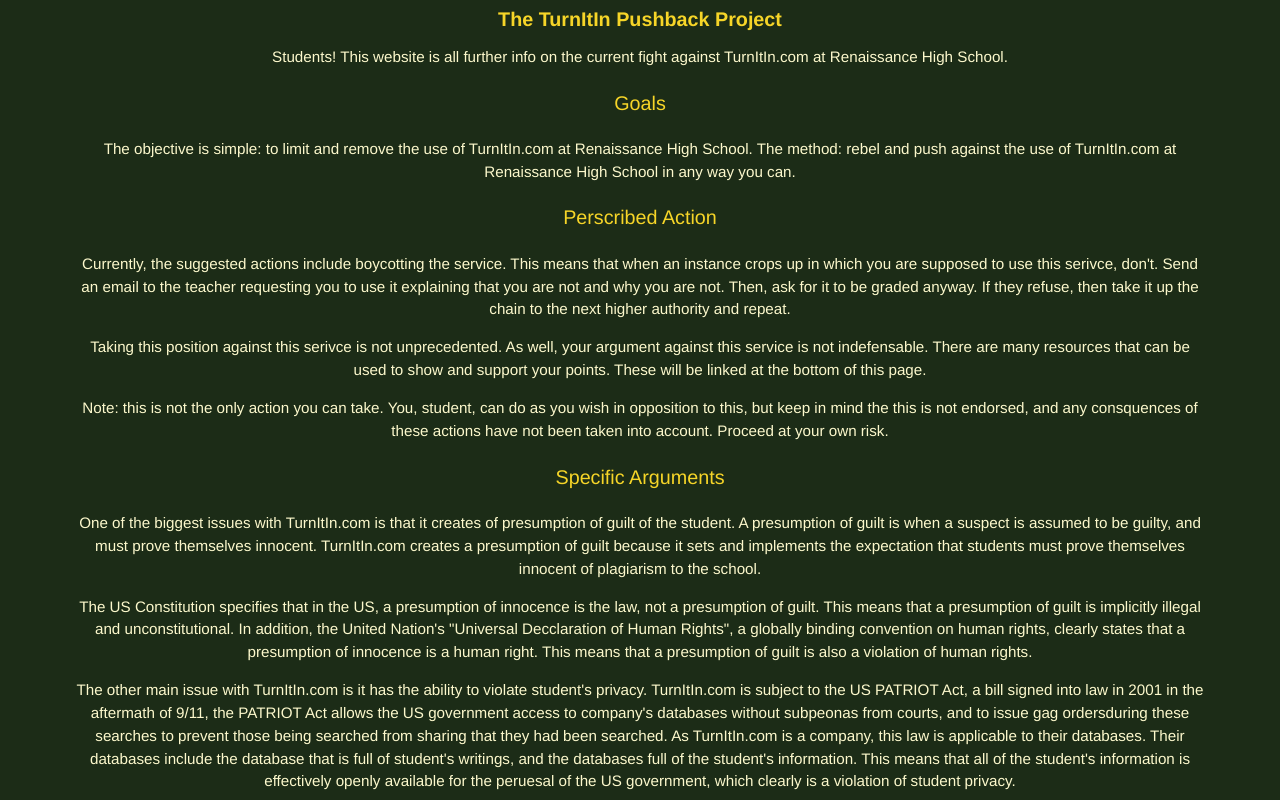
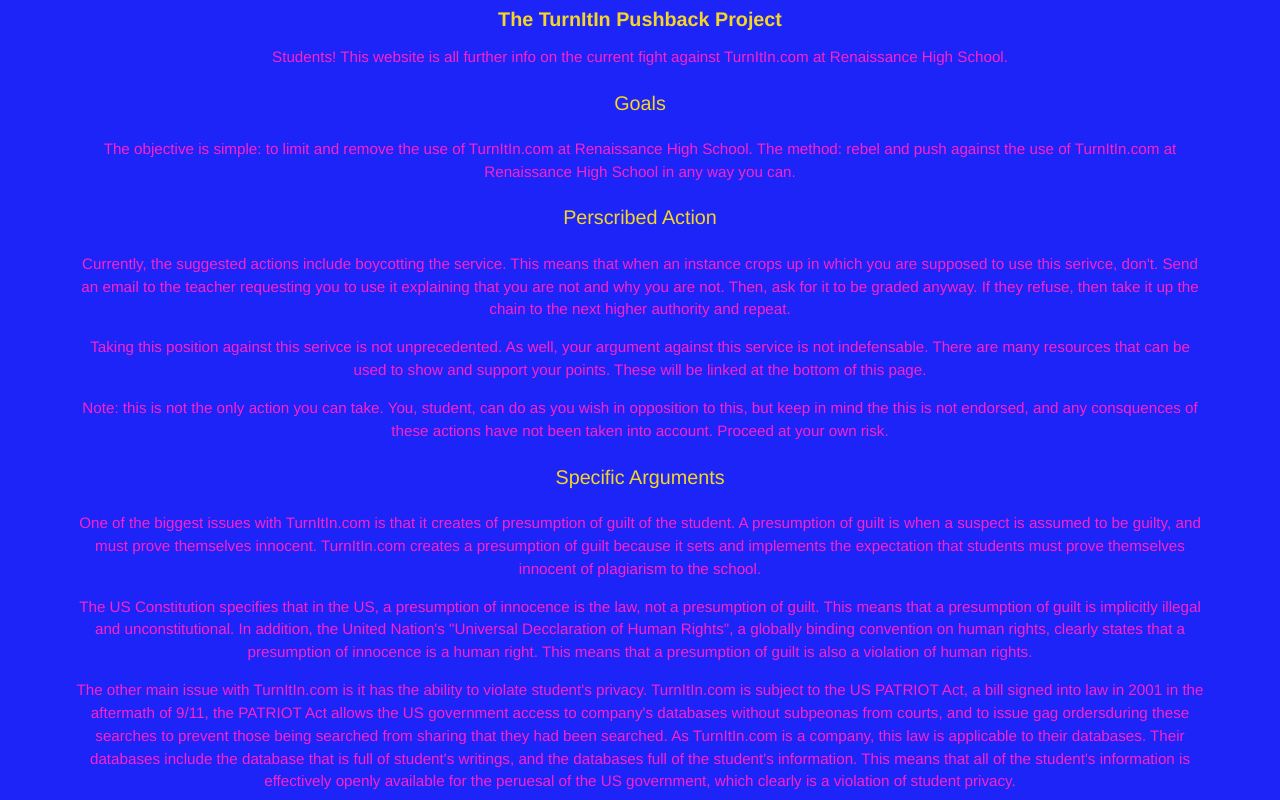
Before and after one commit to QandnotYou/CuxdA9df, a plain HTML site: page index.html in a window 1280 px wide. Shown: the top 800 px of the page. Drawn offline with Linux system fonts and the light colour scheme.

Commit message:
Update style.css

```diff
--- a/style.css
+++ b/style.css
@@ -3,18 +3,18 @@
 	color: #F6D528;
 	}
 body 	{
-	background-color: #1C2C17;
+	background-color: #1C24f7;
 	text-align: center;
 	text-justify: inter-word;
 	text-align: center;
-	color: #FCF8CC;
+	color: #FC22CC;
 	font-family: helvetica, sans-serif;
 	font-size: 95%;
 	padding-right: 5%;
 	padding-left: 5%;
 	}
 .hyperlink {
-	color: #8A1EFA;
+	color: #8A15AA;
 	text-decoration: none;
 	}
 .content {
```
